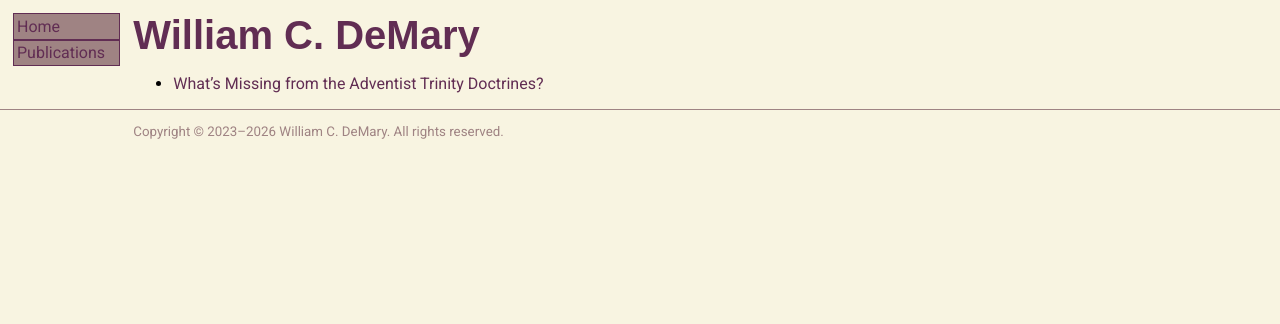
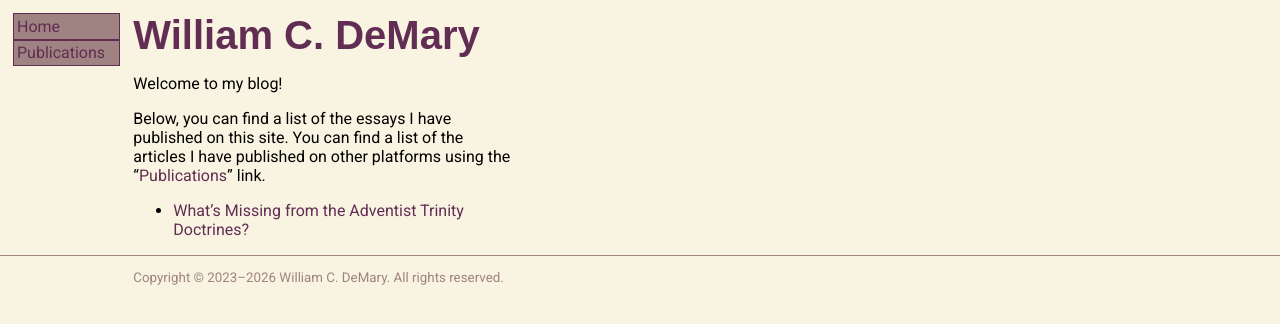
Before and after one commit to wcdemary/wcdemary.github.io, a Jekyll site: the page built from index.md, in a window 1280 px wide. Shown: the top 324 px of the page. Built offline with Jekyll 4.4.1, drawn with Linux system fonts in a browser that asks for light colours; some web fonts are replaced.

Commit message:
Updated website style

```diff
--- a/_layouts/home.html
+++ b/_layouts/home.html
@@ -19,6 +19,7 @@
     </header>
 
     <main>
+        {{ content }}
         <ul>
             {% for post in site.posts %}
             <li><a href="{{ post.url }}">{{ post.title }}</a></li>
--- a/css/wcdemary.sass
+++ b/css/wcdemary.sass
@@ -54,6 +54,7 @@ header
 
 main, article
     margin-left: 100pt
+    width: 30%
 
     p.date
         color: $navigation-color
@@ -81,13 +82,6 @@ main, article
         color: $highlight-color
         text-decoration: underline
 
-article
-    width: 30%
-
-main
-    div.content
-        width: 200pt
-
 footer
     border-top: 1pt solid $navigation-color
     font-size: 10pt
--- a/index.md
+++ b/index.md
@@ -2,3 +2,7 @@
 layout: home
 title: William C. DeMary
 ---
+
+Welcome to my blog!
+
+Below, you can find a list of the essays I have published on this site. You can find a list of the articles I have published on other platforms using the "[Publications](/publications.html)" link.
```
Also changed, not shown: _layouts/publications.html (+5 -4 lines), publications.md (+2 -0 lines).
